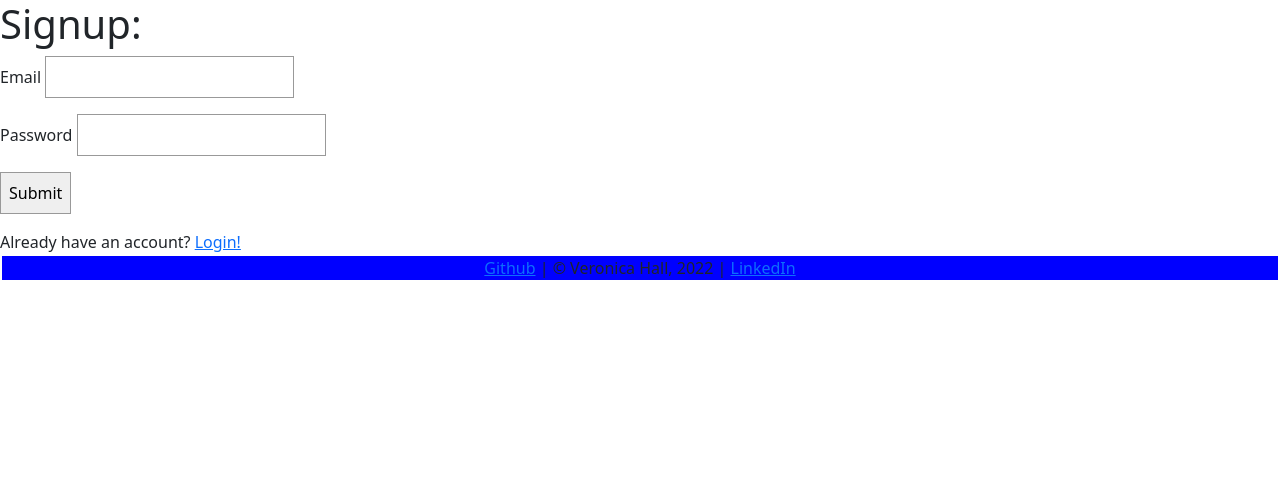
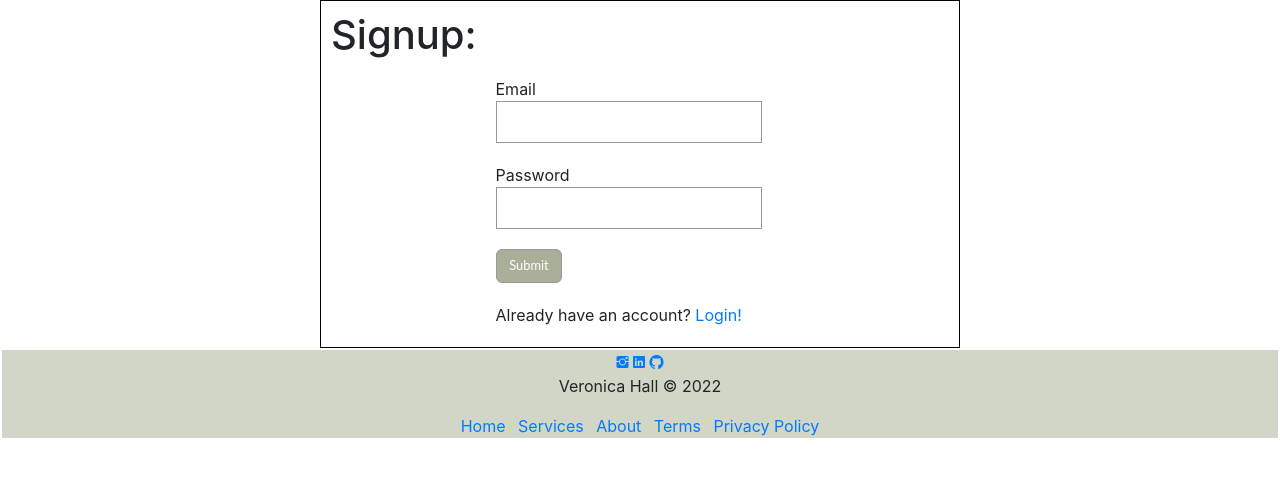
Before and after one commit to ver0nicahall/hackbright-capstone, a Flask app: page /signup in a window 1280 px wide. Shown: the top 477 px of the page. Run offline with Flask 2, Linux system fonts and the light colour scheme; some libraries are stand-ins or nearby versions.

Commit message:
style footer

```diff
--- a/seed_database.py
+++ b/seed_database.py
@@ -27,6 +27,7 @@ items_in_db = []
 
 #create users and generate 10 fake items for each user
 for n in range(1, 11):
+
     email=f'user{n}@test.com'
     password=f'test{n}'
 
--- a/static/css/styles.css
+++ b/static/css/styles.css
@@ -1,10 +1,52 @@
+/* general */
+body {
+    background-color: #F7E6D3;
+}
+
+/* login and signup */
+
+#login-box {
+    border: solid black 1px;
+    margin: auto;
+    padding: 10px;
+    width: 50%
+}
+
+.login-form {
+    margin: auto;
+    width: 50%;
+    padding: 10px;
+}
+
+#signup-box {
+    border: solid black 1px;
+    margin: auto;
+    padding: 10px;
+    width: 50%
+}
+
+.signup-form {
+    margin: auto;
+    width: 50%;
+    padding: 10px;
+}
+
+.signup-form h1 {
+    margin: auto;
+    width: 50%;
+    padding: 10px;
+}
+/* footer */
 footer {
     text-align: center;
     margin: 2px;
-    background-color: blue;
+    background-color: #D2D6C7;
 }
 
 /* fieldset */
+#booking-form {
+    border: 2px solid black
+}
 
 fieldset {
     margin: 2em 0;
@@ -39,6 +81,39 @@ textarea {
     padding: .5em;
     border: solid 1px #999;
 }
+
+                /* radio buttons*/
+
+.radio {
+    margin-bottom: 1em;
+}
+
+input[type="radio"] {
+    margin-left: 1.5em;
+    margin-right: 0;
+}
+
+input[type="radio"] + label {
+    display: inline-block;
+    padding-top: 0;
+    margin-top: 0;
+}
+
+input[type="radio"]:first-of-type {
+    margin-left: 0;
+}
+
+/* submit button */
+
+input[type="submit"] {
+    padding: .5em 1em;
+    border-radius: 6px;
+    background-color: #AAAF99;
+    color: #fff;
+    font-family: 'Lato', sans-serif;
+    font-size: .8em;
+}
+
 /* navbar */
 
 .sticky {
--- a/static/js/createListing.jsx
+++ b/static/js/createListing.jsx
@@ -1,7 +1,7 @@
 function CreateListing() {
     return (
       <div id="new-listing">
-          <div className="banner">New Listing</div>
+          <div className="banner"><h2>New Listing</h2></div>
           <form action="/create_listing" method="POST" encType="multipart/form-data" id="listing-form">
             <fieldset>
               <label htmlFor="photos">Photos: </label>
--- a/static/js/marketplace.jsx
+++ b/static/js/marketplace.jsx
@@ -101,7 +101,10 @@ function Marketplace() {
     <div id="app">
       <div className='marketplace-head'>
         <div className="row">
-          <div id="banner"><h1>Cloop Marketplace</h1></div>
+          <div class="col-9">
+            <div classname="banner">Cloop Marketplace</div>
+          </div>
+          <div class="col-3">
             <div id="searchForm">
               <form action="/" method="POST" onSubmit={showListings} id="searchForm">
                 <input type="text" name="search-term" placeholder="Search for:" onChange={searchChange}></input> <label htmlFor="Search by:"> </label>
@@ -115,6 +118,7 @@ function Marketplace() {
             </div>
           </div>
         </div>
+      </div>
         <div id="listings-container">
           {itemsImages}
         </div>
--- a/static/js/signup.jsx
+++ b/static/js/signup.jsx
@@ -1,18 +1,13 @@
 function Signup() {
     return (
-      <div>
-          <h1>Signup:</h1>
+      <div id="signup-box">
           <form action="/signup" method="POST">
-              <p>
-                  Email <input type="text" name="email"/>
-              </p>
-              <p>
-                  Password <input type="password" name="password"/>
-              </p>
-              <p> <input type="submit" /> </p>
+              <div id="signup-banner"><h1>Signup:</h1></div>
+              <div id="email-label" className="signup-form">Email <input type="text" name="email"/> </div>
+              <div id="password-label" className="signup-form">Password <input type="password" name="password"/></div>
+              <div id="signup-submit" className="login-form"><input type="submit" /></div>
+              <div id="already" className="login-form">Already have an account? <a href="/login">Login!</a></div>
           </form>
-          <div>Already have an account? <a href="/login">Login!</a></div>
-
       </div>
     );
   }
--- a/templates/base.html
+++ b/templates/base.html
@@ -13,6 +13,16 @@
     <!-- CSS / Bootstrap styling -->
     <link href="https://cdn.jsdelivr.net/npm/bootstrap@5.0.1/dist/css/bootstrap.min.css" rel="stylesheet" integrity="sha384-+0n0xVW2eSR5OomGNYDnhzAbDsOXxcvSN1TPprVMTNDbiYZCxYbOOl7+AMvyTG2x" crossorigin="anonymous">
     <link href="/static/css/styles.css" rel="stylesheet">
+
+    <!-- Google fonts API-->
+    <link rel="stylesheet"
+          href="https://fonts.googleapis.com/css?family=Tangerine">
+
+    <!-- Cloudflare icons API-->
+    <link rel="stylesheet" href="https://cdnjs.cloudflare.com/ajax/libs/twitter-bootstrap/4.1.3/css/bootstrap.min.css">
+    <link rel="stylesheet" href="https://cdnjs.cloudflare.com/ajax/libs/ionicons/2.0.1/css/ionicons.min.css">
+    <link rel="stylesheet" href="assets/css/style.css">
+
     {% block head %}{% endblock %}
   </head>
   <body>
@@ -47,5 +57,18 @@
     <!-- Include any page-specific JavaScript using this block. -->
     {% block js %} {% endblock %}
   </body>
-  <footer><a href="https://github.com/ver0nicahall">Github</a> | &#169; Veronica Hall, 2022 | <a href="https://www.linkedin.com/in/ver0nicahall/">LinkedIn</a> </footer>
+  <footer>
+    <div class="social">
+      <a href="https://www.instagram.com/ver0snacks/"><i class="icon ion-social-instagram"></i></a>
+      <a href="https://www.linkedin.com/in/ver0nicahall/"><i class="icon ion-social-linkedin"></i></a>
+      <a href="https://github.com/ver0nicahall"><i class="icon ion-social-github"></i></a>
+    </div>
+    <p class="copyright">Veronica Hall © 2022</p>
+    <ul class="list-inline">
+        <li class="list-inline-item"><a href="#">Home</a></li>
+        <li class="list-inline-item"><a href="#">Services</a></li>
+        <li class="list-inline-item"><a href="#">About</a></li>
+        <li class="list-inline-item"><a href="#">Terms</a></li>
+        <li class="list-inline-item"><a href="#">Privacy Policy</a></li>
+    </ul>
 </html>
```
Also changed, not shown: other parts of static/css/styles.css (+48 -26 lines), static/js/login.jsx (+8 -13 lines), templates/item_details.html (+9 -8 lines). Lines whose indentation alone changed are shown as unchanged.
